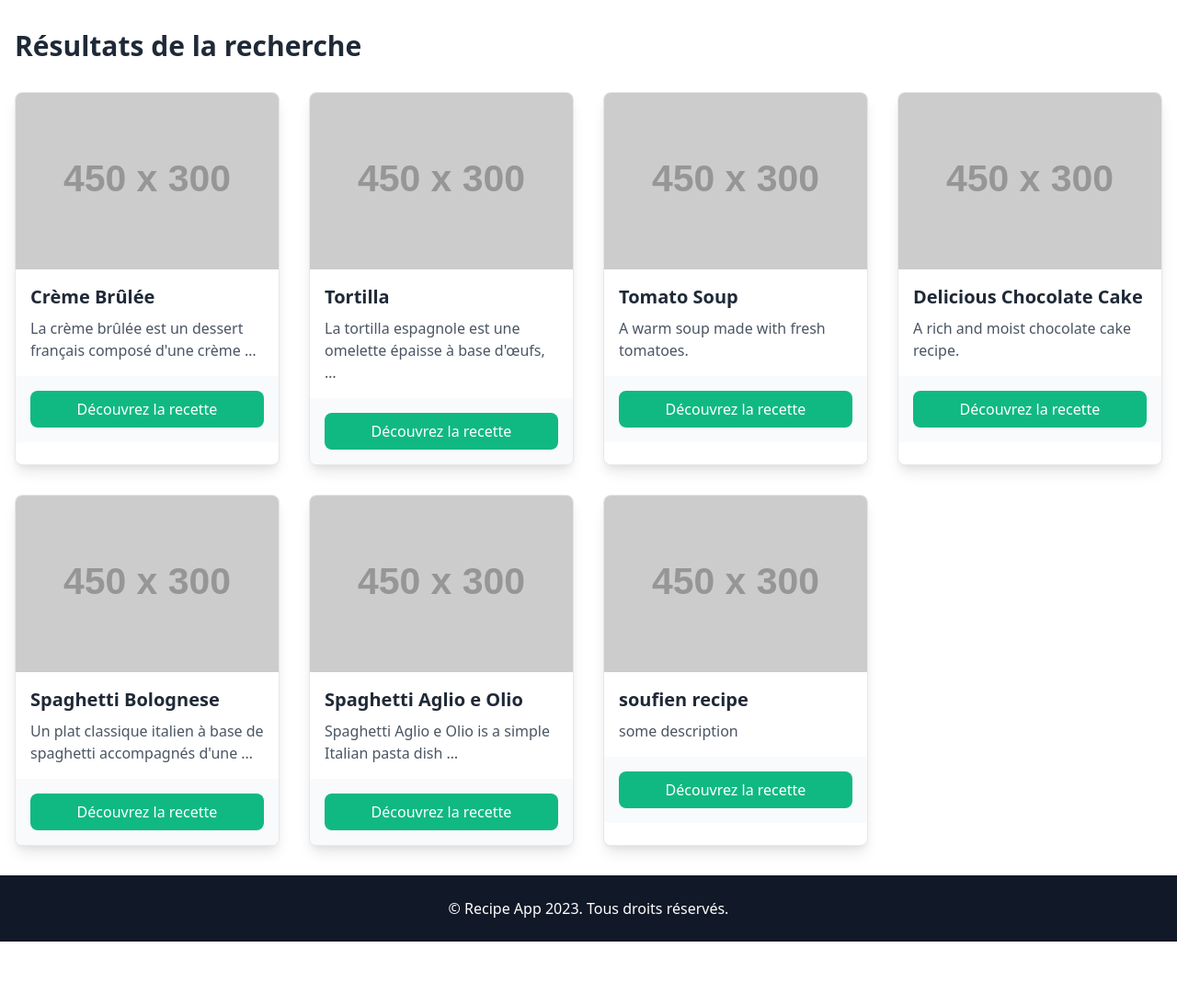
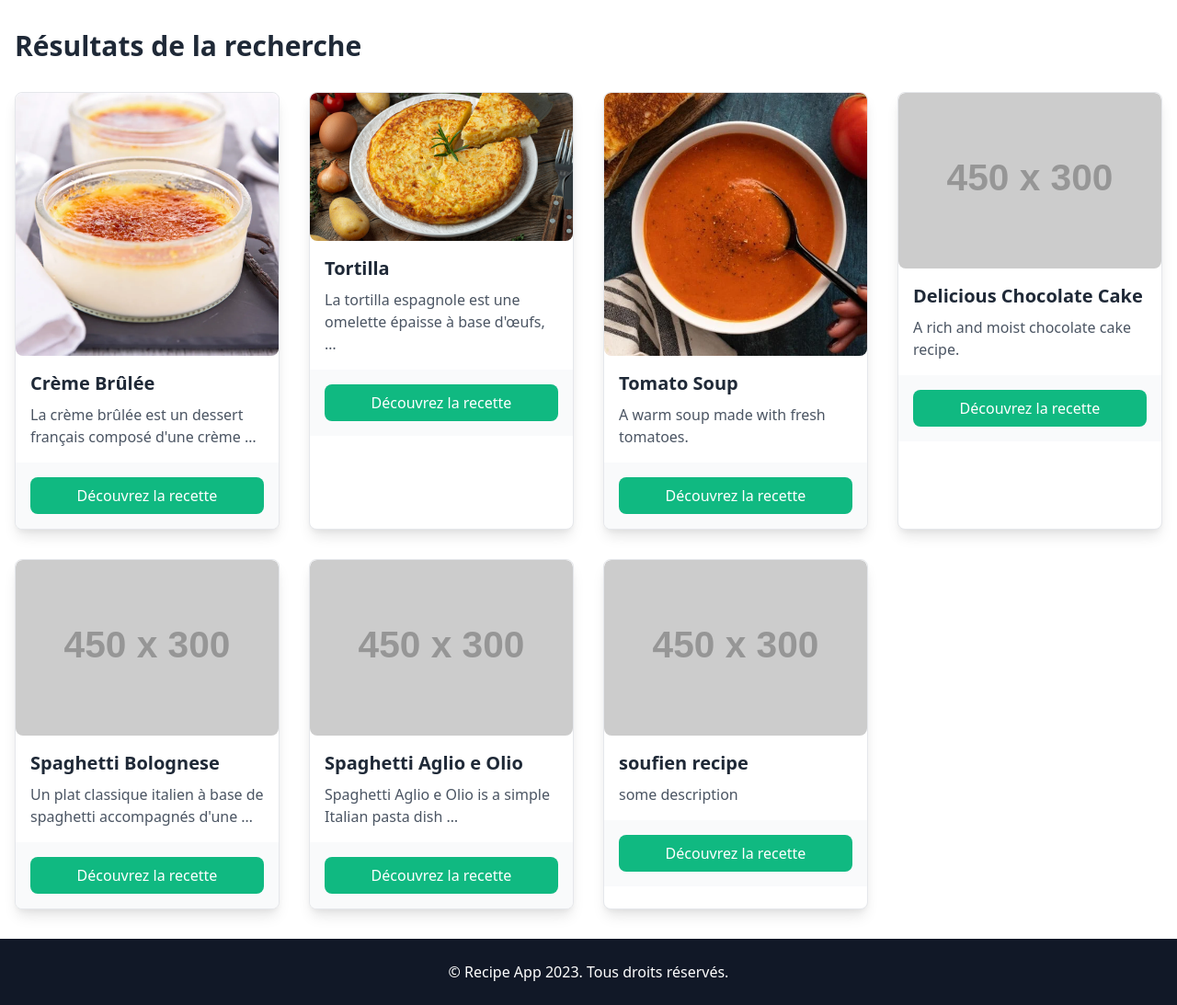
Before and after one commit to Soufiane-coder351/Recipe-App, a Django app: page /recipes/chercher_recette/ in a window 1280 px wide. Shown: the part 74-1167 px from the top of the page at 92% size. Before the commit the page ends 1098 px from the top, so only its background shows below. Run offline with Django 5.2, Linux system fonts and the light colour scheme; data comes from the database, SQL or seed files in the repository; both versions use the stored data as it was after the commit; grey boxes labelled with a size stand in for pictures from a placeholder-image service; some libraries are stand-ins or nearby versions.

Commit message:
fixed some design

```diff
--- a/recipeApp/recipes/templates/recipes/recette_info.html
+++ b/recipeApp/recipes/templates/recipes/recette_info.html
@@ -13,7 +13,6 @@
         <div class="container mx-auto px-4 py-3 flex justify-between items-center">
             <a href="{% url 'recipes' %}" class="text-2xl font-semibold text-teal-600">Recipe App</a>
             <div class="flex items-center space-x-4">
-                <a href="{% url 'recipes' %}" class="text-teal-600 hover:underline">Home</a>
 
                 {% if user.is_authenticated %}
                     <form method="post" action="{% url 'toggle_favorite' recette.id %}" class="flex items-center space-x-2">
@@ -29,11 +28,11 @@
                         {% endif %}
                     </form>
                 {% else %}
-                    <p class="text-gray-600 mt-4">
+                    <!-- <p class="text-gray-600 mt-4 "> -->
                         <a href="{% url 'login' %}" class="text-teal-600 hover:underline">
                             Connectez-vous pour ajouter aux favoris
                         </a>
-                    </p>
+                    <!-- </p> -->
                 {% endif %}
             </div>
         </div>
--- a/recipeApp/recipes/templates/recipes/search_result.html
+++ b/recipeApp/recipes/templates/recipes/search_result.html
@@ -44,8 +44,9 @@
                 <div class="grid grid-cols-1 md:grid-cols-2 lg:grid-cols-4 gap-8">
                     {% for recette in recherches %}
                     <div class="bg-white border border-gray-200 rounded-lg shadow-lg overflow-hidden hover:scale-105 transform transition">
-                        <img src="https://dummyimage.com/450x300/dee2e6/6c757d.jpg" alt="{{ recette.title }}" class="w-full h-48 object-cover">
-                        <div class="p-4">
+                        <img src="../../../recipes_photos/{{recette.image }}"
+                                    class="w-full h-[200px] object-cover rounded-lg"
+                                    onerror="this.onerror=null; this.src='https://dummyimage.com/450x300/dee2e6/6c757d.jpg';"><div class="p-4">
                             <h2 class="text-xl font-semibold text-gray-800">{{ recette.title }}</h2>
                             <p class="text-gray-600 mt-2">{{ recette.description|truncatewords:10 }}</p>
                         </div>
```
Also changed, not shown: recipeApp/db.sqlite3.
